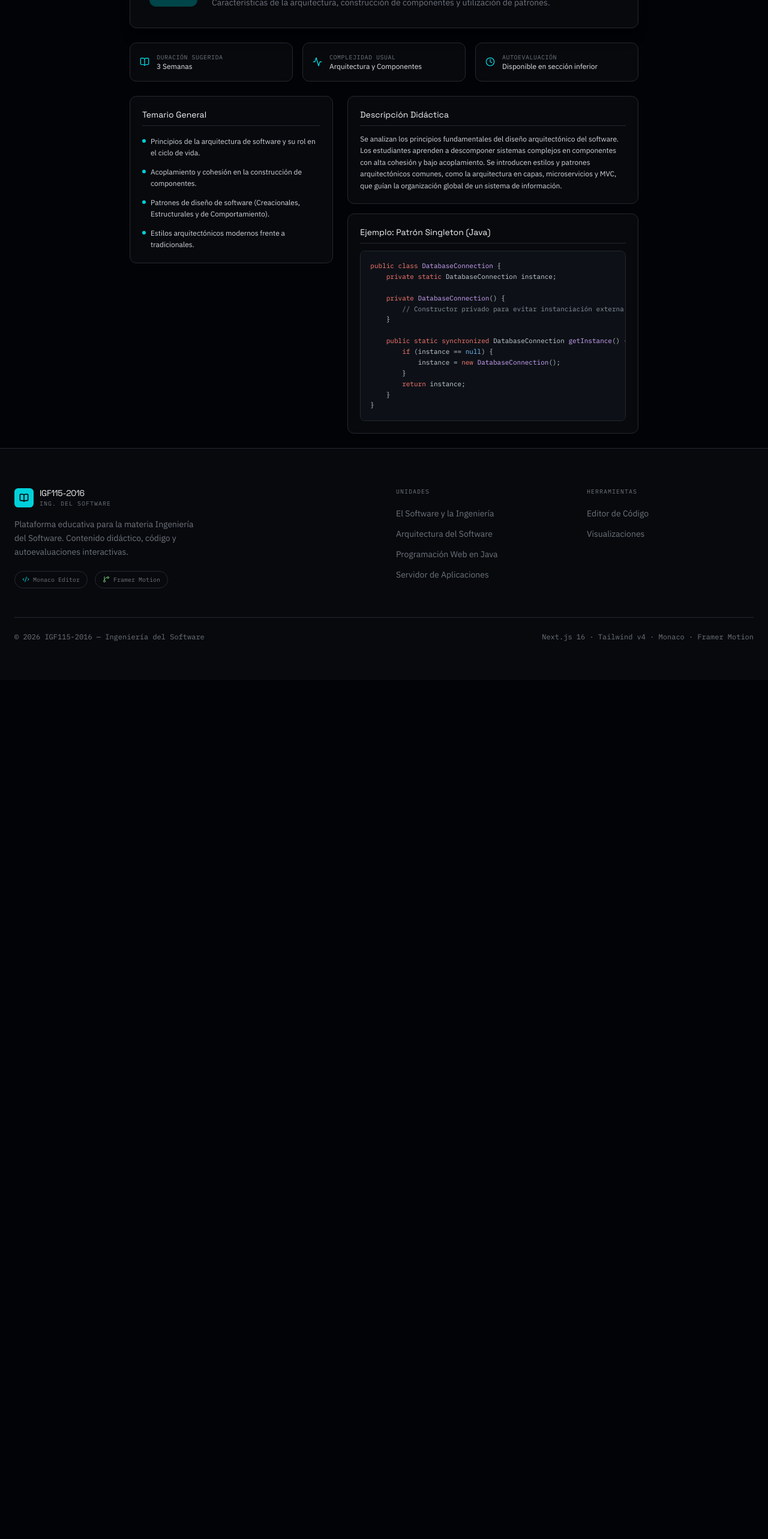
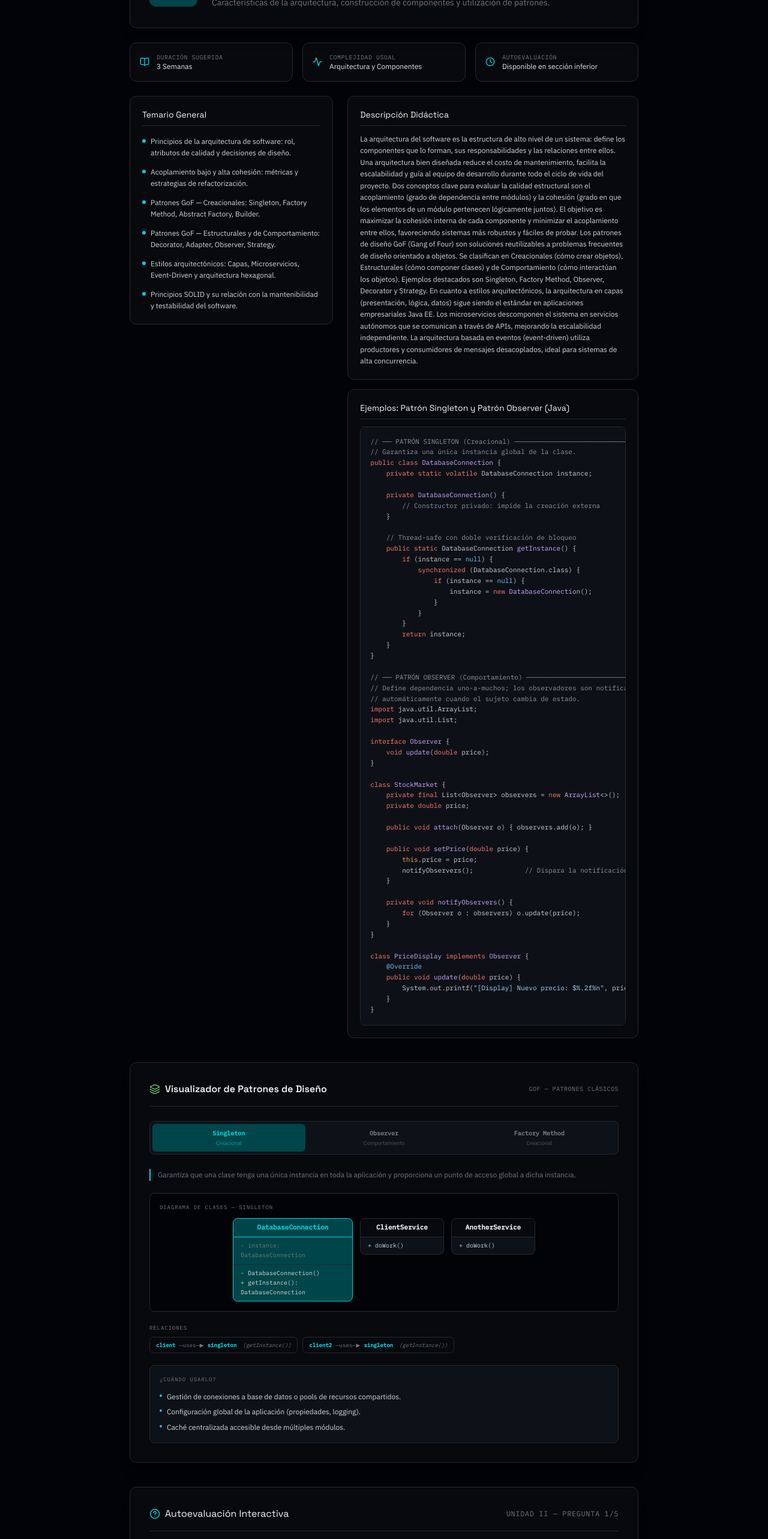
Before and after one commit to UES-Community/igf115-2016, a Next.js app: page /unidades/arquitectura in a window 1280 px wide. Shown: the part 234-2800 px from the top of the page at 60% size. Before the commit the page ends 1368 px from the top, so only its background shows below. Built offline with nearby package versions, Linux system fonts and the light colour scheme.

Commit message:
feat(unidad-2): expand theory, topics, quiz questions and integrate pattern visualizer

```diff
--- a/app/unidades/[slug]/page.tsx
+++ b/app/unidades/[slug]/page.tsx
@@ -6,6 +6,7 @@ import { ArrowLeft, BookOpen, Clock, Activity, Settings, Layers, Coffee, Server
 import hljs from 'highlight.js'
 import 'highlight.js/styles/github-dark.css'
 import QuizUnit, { Question } from '@/components/quiz-unit'
+import PatternVisualizer from '@/components/pattern-visualizer'
 
 interface UnitDetail {
   title: string
@@ -20,6 +21,8 @@ interface UnitDetail {
   codeLang: string
   code: string
   quizQuestions?: Question[]
+  /** Optional interactive visualizer rendered below the code block */
+  visualizerComponent?: React.ComponentType
 }
 
 const UNIT_DATA: Record<string, UnitDetail> = {
@@ -120,32 +123,143 @@ print(f"Calidad del código: {'Alta' if mi > 65 else 'Aceptable' if mi > 20 else
     label: 'Unidad II',
     title: 'Arquitectura del Software',
     subtitle: 'Características de la arquitectura, construcción de componentes y utilización de patrones.',
-    description: 'Se analizan los principios fundamentales del diseño arquitectónico del software. Los estudiantes aprenden a descomponer sistemas complejos en componentes con alta cohesión y bajo acoplamiento. Se introducen estilos y patrones arquitectónicos comunes, como la arquitectura en capas, microservicios y MVC, que guían la organización global de un sistema de información.',
+    description: `La arquitectura del software es la estructura de alto nivel de un sistema: define los componentes que lo forman, sus responsabilidades y las relaciones entre ellos. Una arquitectura bien diseñada reduce el costo de mantenimiento, facilita la escalabilidad y guía al equipo de desarrollo durante todo el ciclo de vida del proyecto.
+
+Dos conceptos clave para evaluar la calidad estructural son el acoplamiento (grado de dependencia entre módulos) y la cohesión (grado en que los elementos de un módulo pertenecen lógicamente juntos). El objetivo es maximizar la cohesión interna de cada componente y minimizar el acoplamiento entre ellos, favoreciendo sistemas más robustos y fáciles de probar.
+
+Los patrones de diseño GoF (Gang of Four) son soluciones reutilizables a problemas frecuentes de diseño orientado a objetos. Se clasifican en Creacionales (cómo crear objetos), Estructurales (cómo componer clases) y de Comportamiento (cómo interactúan los objetos). Ejemplos destacados son Singleton, Factory Method, Observer, Decorator y Strategy.
+
+En cuanto a estilos arquitectónicos, la arquitectura en capas (presentación, lógica, datos) sigue siendo el estándar en aplicaciones empresariales Java EE. Los microservicios descomponen el sistema en servicios autónomos que se comunican a través de APIs, mejorando la escalabilidad independiente. La arquitectura basada en eventos (event-driven) utiliza productores y consumidores de mensajes desacoplados, ideal para sistemas de alta concurrencia.`,
     icon: Layers,
     complexity: 'Arquitectura y Componentes',
     duration: '3 Semanas',
     topics: [
-      'Principios de la arquitectura de software y su rol en el ciclo de vida.',
-      'Acoplamiento y cohesión en la construcción de componentes.',
-      'Patrones de diseño de software (Creacionales, Estructurales y de Comportamiento).',
-      'Estilos arquitectónicos modernos frente a tradicionales.'
+      'Principios de la arquitectura de software: rol, atributos de calidad y decisiones de diseño.',
+      'Acoplamiento bajo y alta cohesión: métricas y estrategias de refactorización.',
+      'Patrones GoF — Creacionales: Singleton, Factory Method, Abstract Factory, Builder.',
+      'Patrones GoF — Estructurales y de Comportamiento: Decorator, Adapter, Observer, Strategy.',
+      'Estilos arquitectónicos: Capas, Microservicios, Event-Driven y arquitectura hexagonal.',
+      'Principios SOLID y su relación con la mantenibilidad y testabilidad del software.'
     ],
-    codeTitle: 'Ejemplo: Patrón Singleton (Java)',
+    codeTitle: 'Ejemplos: Patrón Singleton y Patrón Observer (Java)',
     codeLang: 'java',
-    code: `public class DatabaseConnection {
-    private static DatabaseConnection instance;
+    code: `// ── PATRÓN SINGLETON (Creacional) ──────────────────────────────────
+// Garantiza una única instancia global de la clase.
+public class DatabaseConnection {
+    private static volatile DatabaseConnection instance;
 
     private DatabaseConnection() {
-        // Constructor privado para evitar instanciación externa
+        // Constructor privado: impide la creación externa
     }
 
-    public static synchronized DatabaseConnection getInstance() {
+    // Thread-safe con doble verificación de bloqueo
+    public static DatabaseConnection getInstance() {
         if (instance == null) {
-            instance = new DatabaseConnection();
+            synchronized (DatabaseConnection.class) {
+                if (instance == null) {
+                    instance = new DatabaseConnection();
+                }
+            }
         }
         return instance;
     }
-}`
+}
+
+// ── PATRÓN OBSERVER (Comportamiento) ───────────────────────────────
+// Define dependencia uno-a-muchos; los observadores son notificados
+// automáticamente cuando el sujeto cambia de estado.
+import java.util.ArrayList;
+import java.util.List;
+
+interface Observer {
+    void update(double price);
+}
+
+class StockMarket {
+    private final List<Observer> observers = new ArrayList<>();
+    private double price;
+
+    public void attach(Observer o) { observers.add(o); }
+
+    public void setPrice(double price) {
+        this.price = price;
+        notifyObservers();             // Dispara la notificación
+    }
+
+    private void notifyObservers() {
+        for (Observer o : observers) o.update(price);
+    }
+}
+
+class PriceDisplay implements Observer {
+    @Override
+    public void update(double price) {
+        System.out.printf("[Display] Nuevo precio: $%.2f%n", price);
+    }
+}`,
+    visualizerComponent: PatternVisualizer,
+    quizQuestions: [
+      {
+        id: 1,
+        question: 'En el contexto de la arquitectura del software, ¿qué significa tener un módulo con ALTA cohesión?',
+        options: [
+          'El módulo depende de muchos otros módulos para realizar sus funciones.',
+          'Todos los elementos del módulo están estrechamente relacionados y trabajan hacia un único propósito bien definido.',
+          'El módulo expone una gran cantidad de métodos públicos para que otros puedan usarlo.',
+          'El módulo comparte su estado interno directamente con los módulos que lo invocan.'
+        ],
+        answerIndex: 1,
+        explanation: 'Alta cohesión significa que los elementos de un módulo están lógicamente relacionados y colaboran para cumplir una única responsabilidad. Es un indicador de buen diseño, ya que facilita la comprensión, prueba y mantenimiento del módulo de forma aislada.'
+      },
+      {
+        id: 2,
+        question: '¿Cuál es el principal objetivo del Patrón de Diseño Singleton?',
+        options: [
+          'Crear familias de objetos relacionados sin especificar sus clases concretas.',
+          'Separar la construcción de un objeto complejo de su representación final.',
+          'Garantizar que una clase tenga una única instancia y proporcionar un punto de acceso global a ella.',
+          'Definir el esqueleto de un algoritmo y permitir que las subclases redefinan ciertos pasos.'
+        ],
+        answerIndex: 2,
+        explanation: 'El Singleton es un patrón Creacional que restringe la instanciación de una clase a un único objeto. Es útil para gestionar recursos compartidos como conexiones a bases de datos, archivos de configuración o caches globales.'
+      },
+      {
+        id: 3,
+        question: '¿Qué principio de SOLID establece que una clase debe tener una única razón para cambiar?',
+        options: [
+          'Open/Closed Principle (OCP)',
+          'Liskov Substitution Principle (LSP)',
+          'Interface Segregation Principle (ISP)',
+          'Single Responsibility Principle (SRP)'
+        ],
+        answerIndex: 3,
+        explanation: 'El Principio de Responsabilidad Única (SRP) indica que cada clase o módulo debe encargarse de una sola parte de la funcionalidad del sistema. Si una clase tiene múltiples responsabilidades, los cambios en una de ellas pueden afectar inesperadamente a las demás.'
+      },
+      {
+        id: 4,
+        question: 'En el Patrón Observer, ¿cuál es el rol del objeto llamado "Sujeto" (Subject)?',
+        options: [
+          'Recibir notificaciones de los observadores cuando ellos cambian de estado.',
+          'Mantener el estado relevante y notificar a todos los observadores registrados cuando dicho estado cambia.',
+          'Filtrar y transformar los eventos antes de enviarlos a la interfaz de usuario.',
+          'Reemplazar al observador cuando este deja de estar disponible en el sistema.'
+        ],
+        answerIndex: 1,
+        explanation: 'El Sujeto (o Publisher) es el objeto que posee el estado de interés. Mantiene una lista de Observadores y los notifica automáticamente cada vez que su estado cambia, implementando así la dependencia uno-a-muchos sin acoplamiento directo.'
+      },
+      {
+        id: 5,
+        question: '¿Cuál es la diferencia fundamental entre una arquitectura de microservicios y una arquitectura monolítica?',
+        options: [
+          'Los microservicios solo pueden ser escritos en lenguaje Java, mientras que los monolitos aceptan cualquier lenguaje.',
+          'En una arquitectura monolítica toda la funcionalidad se despliega como una sola unidad, mientras que en microservicios cada función de negocio es un servicio independiente desplegado por separado.',
+          'Los microservicios no pueden utilizar bases de datos relacionales, al contrario que los monolitos.',
+          'La arquitectura monolítica siempre tiene mejor rendimiento que los microservicios en cualquier escenario de uso.'
+        ],
+        answerIndex: 1,
+        explanation: 'Un monolito es una aplicación donde todos los componentes (UI, lógica de negocio, acceso a datos) están fuertemente integrados en un único artefacto desplegable. Los microservicios descomponen ese sistema en servicios pequeños y autónomos que se comunican mediante APIs, permitiendo despliegues, escalados y actualizaciones independientes por servicio.'
+      }
+    ]
   },
   'prog-web-java': {
     label: 'Unidad III',
@@ -345,6 +459,13 @@ export default async function UnitPage({ params }: { params: Promise<{ slug: str
           </div>
         </div>
 
+        {/* Pattern Visualizer Section (optional, per-unit) */}
+        {unit.visualizerComponent && (
+          <div className="mt-4">
+            <unit.visualizerComponent />
+          </div>
+        )}
+
         {/* Quiz Section */}
         {unit.quizQuestions && unit.quizQuestions.length > 0 && (
           <div className="mt-4">
```
